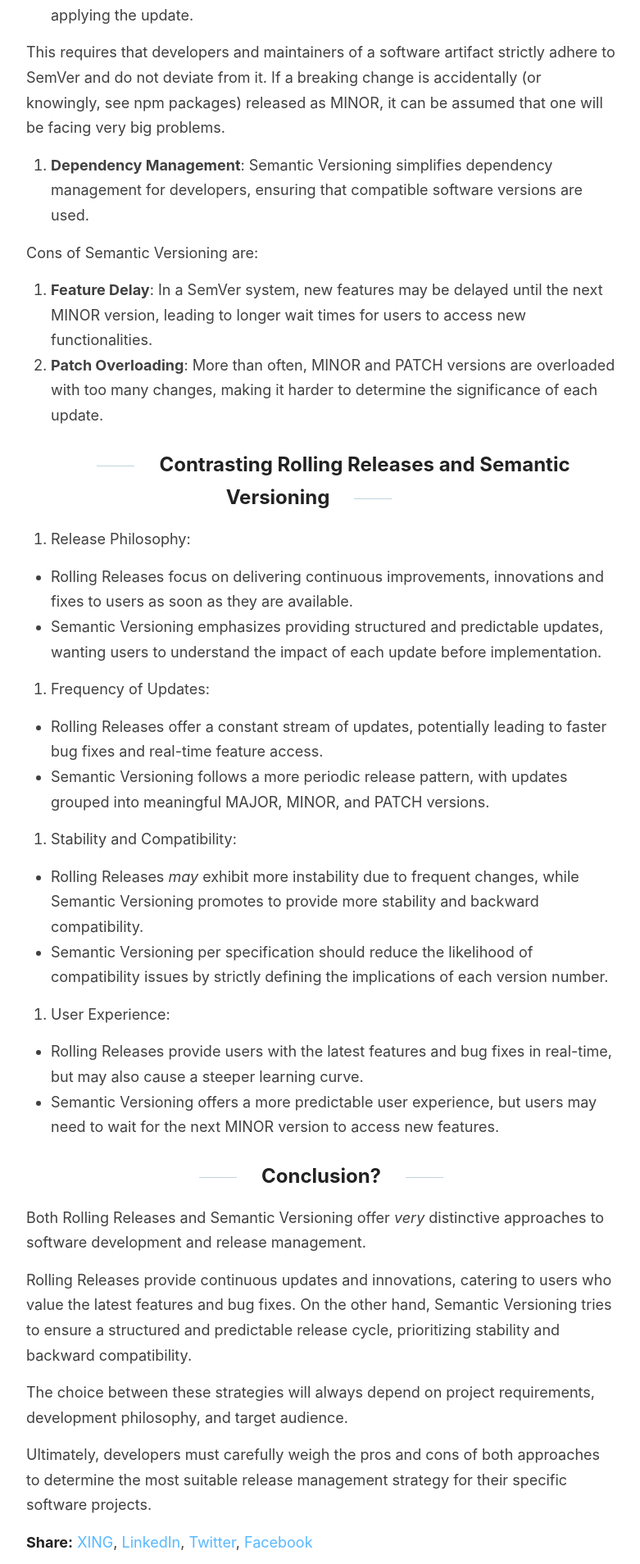
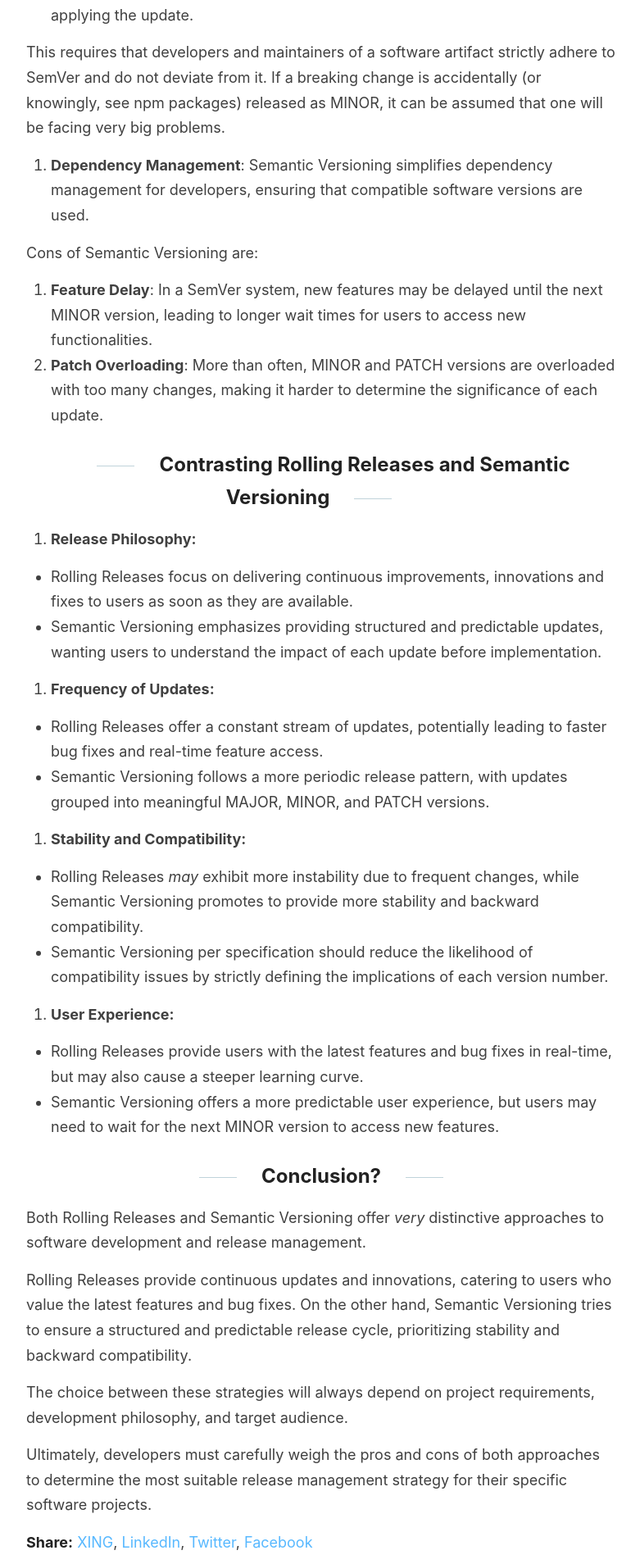
Before and after one commit to torbendury/torbendury.github.io, a Jekyll site: the page built from _posts/2023-07-21-rolling-releases-semantic-versioning-comparison.md, in a window 1280 px wide. Shown: the part 2766-4674 px from the top of the page at 82% size, without its empty margins (248-1029 px from the left). Built offline with Jekyll 4.4.1, drawn with Linux system fonts in a browser that asks for light colours.

Commit message:
upd: text formatting

```diff
--- a/_posts/2023-07-21-rolling-releases-semantic-versioning-comparison.md
+++ b/_posts/2023-07-21-rolling-releases-semantic-versioning-comparison.md
@@ -65,22 +65,22 @@ Cons of Semantic Versioning are:
 
 ## Contrasting Rolling Releases and Semantic Versioning
 
-1. Release Philosophy:
+1. **Release Philosophy:**
 
 - Rolling Releases focus on delivering continuous improvements, innovations and fixes to users as soon as they are available.
 - Semantic Versioning emphasizes providing structured and predictable updates, wanting users to understand the impact of each update before implementation.
 
-2. Frequency of Updates:
+2. **Frequency of Updates:**
 
 - Rolling Releases offer a constant stream of updates, potentially leading to faster bug fixes and real-time feature access.
 - Semantic Versioning follows a more periodic release pattern, with updates grouped into meaningful MAJOR, MINOR, and PATCH versions.
 
-3. Stability and Compatibility:
+3. **Stability and Compatibility:**
 
 - Rolling Releases _may_ exhibit more instability due to frequent changes, while Semantic Versioning promotes to provide more stability and backward compatibility.
 - Semantic Versioning per specification should reduce the likelihood of compatibility issues by strictly defining the implications of each version number.
 
-4. User Experience:
+4. **User Experience:**
 
 - Rolling Releases provide users with the latest features and bug fixes in real-time, but may also cause a steeper learning curve.
 - Semantic Versioning offers a more predictable user experience, but users may need to wait for the next MINOR version to access new features.
```
